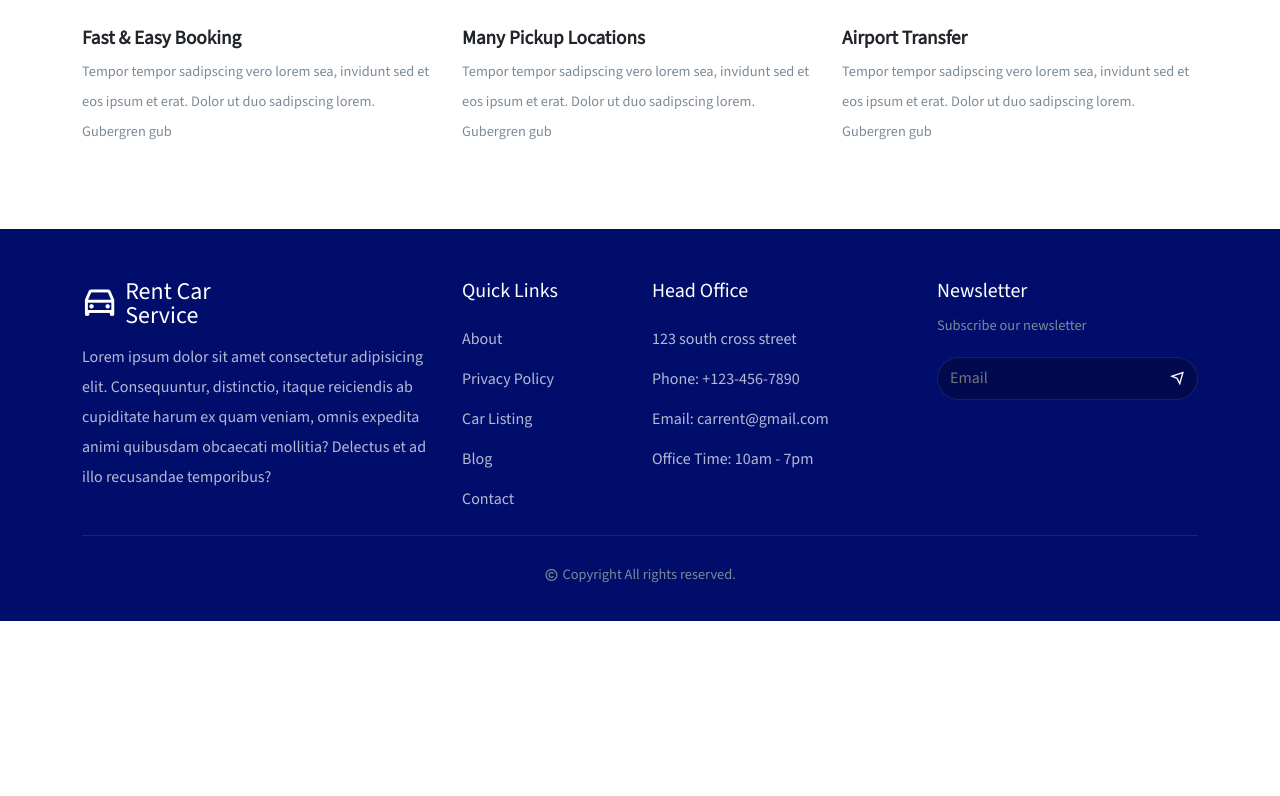
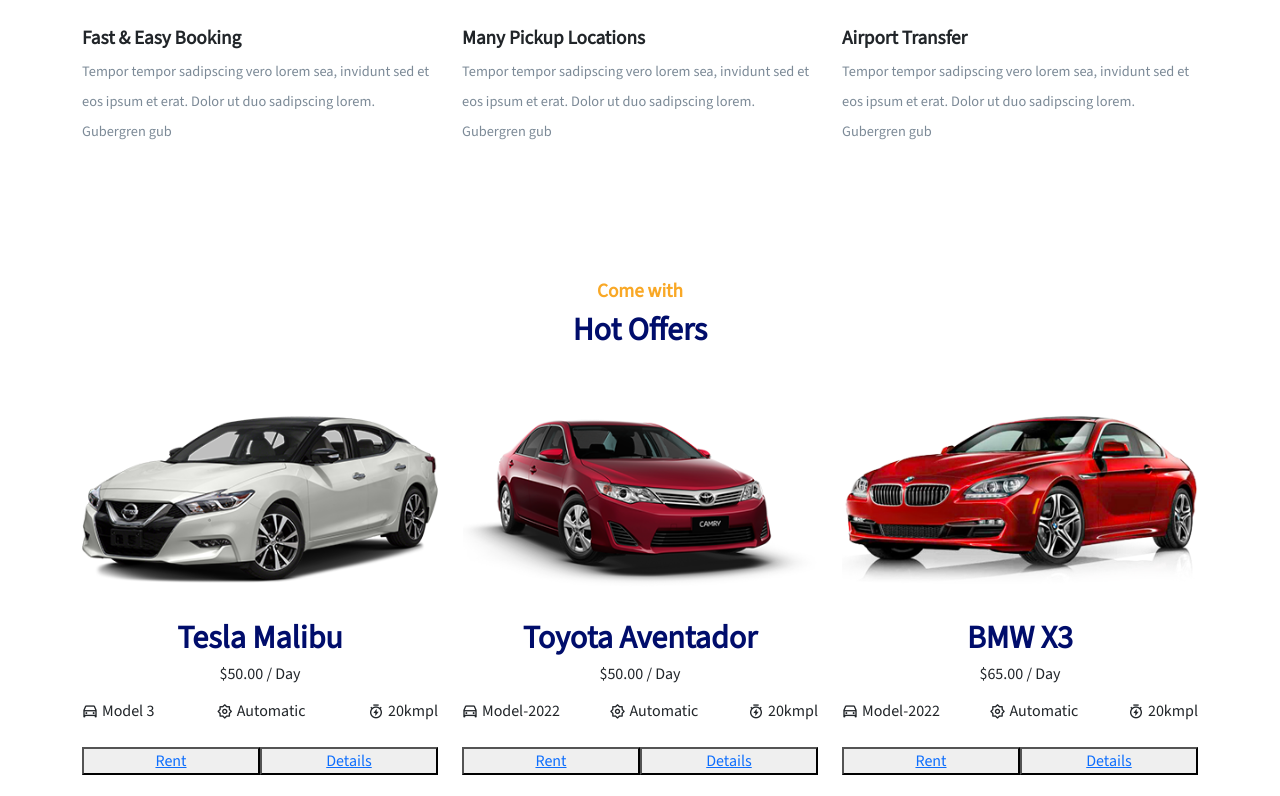
Before and after one commit to navanee1609/car-rent, a React (Create React App) app: page /home in a window 1280 px wide. Shown: the part 2001-2797 px from the top of the page. Before the commit the page ends 2622 px from the top, so only its background shows below. Built offline with nearby package versions, Linux system fonts and the light colour scheme.

Commit message:
added car-item in the home page and then imported

```diff
--- a/src/pages/Home.jsx
+++ b/src/pages/Home.jsx
@@ -8,7 +8,7 @@
 import AboutSection from "../components/UI/AboutSection";
 import ServicesList from "../components/UI/ServicesList";
 import carData from "../assets/data/carData";
-// import CarItem from "../components/UI/CarItem";
+import CarItem from "../components/UI/CarItem";
 // import BecomeDriverSection from "../components/UI/BecomeDriverSection";
 // import Testimonial from "../components/UI/Testimonial";
 
@@ -53,7 +53,7 @@
         </Container>
       </section>
       {/* =========== car offer section ============= */}
-      {/* <section>
+      <section>
         <Container>
           <Row>
             <Col lg="12" className="text-center mb-5">
@@ -66,7 +66,7 @@
             ))}
           </Row>
         </Container>
-      </section> */}
+      </section>
       {/* =========== become a driver section ============ */}
       {/* <BecomeDriverSection /> */}
 
```
Also changed, not shown: src/styles/car-item.css (added).
